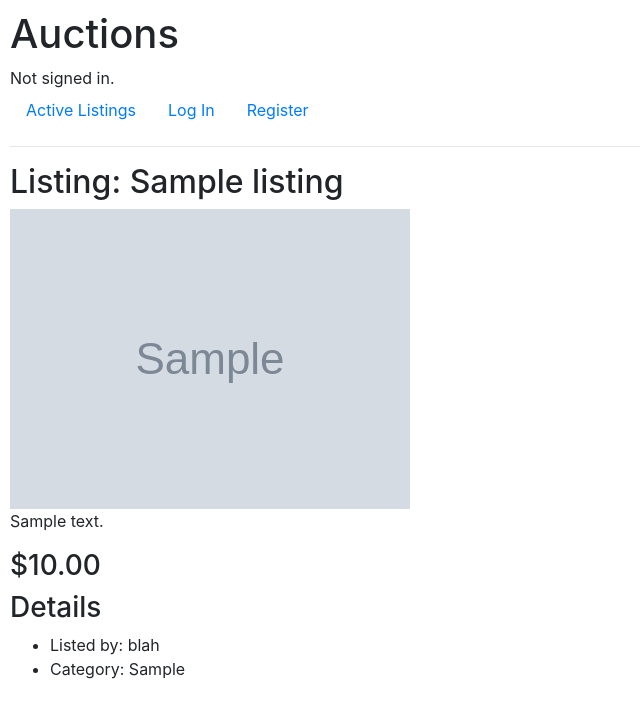
After one commit to syeo-1/commerce, a Django app: page /listings/1 in a window 1280 px wide. The commit adds this page. Shown: the top 718 px of the page, without its empty margins (0-640 px from the left). Run offline with Django 3.2, Linux system fonts and the light colour scheme; tables that the repository leaves empty hold one stand-in row (values such as "Sample post"); grey boxes marked "Sample" are stand-in pictures; some libraries are stand-ins or nearby versions.

Commit message:
link listing and all listings index pages

```diff
--- a/auctions/templates/auctions/index.html
+++ b/auctions/templates/auctions/index.html
@@ -26,7 +26,7 @@
                         <h5 class="card-title">{{listing.title}}</h5>
                         <p class="card-text">{{listing.description}}</p>
                         <p class="card-text"><small class="text-muted">creation time: {{listing.creation_time}}</small></p>
-                        <a href="#" class="btn btn-primary">Check Listing</a>
+                        <a href="{% url 'listing' listing.id %}" class="btn btn-primary">Check Listing</a>
                     </div>
                     </div>
                 </div>
--- /dev/null
+++ b/auctions/templates/auctions/listing.html
@@ -0,0 +1,20 @@
+{% extends "auctions/layout.html" %}
+
+{% block body %}
+    <h2>Listing: {{listing.title}}</h2>
+
+    {% comment %} photo {% endcomment %}
+    <img src="{{listing.image_url}}" alt="" class="img-fluid"/>
+    <p>{{listing.description}}</p>
+    <h3>${{listing.current_price}}</h3>
+
+    {% comment %} bid info + placing a bid {% endcomment %}
+
+    <div>
+        <h3>Details</h3>
+        <ul>
+            <li>Listed by: blah</li>
+            <li>Category: {{listing.category}}</li>
+        </ul>
+    </div>
+{% endblock %}
```
